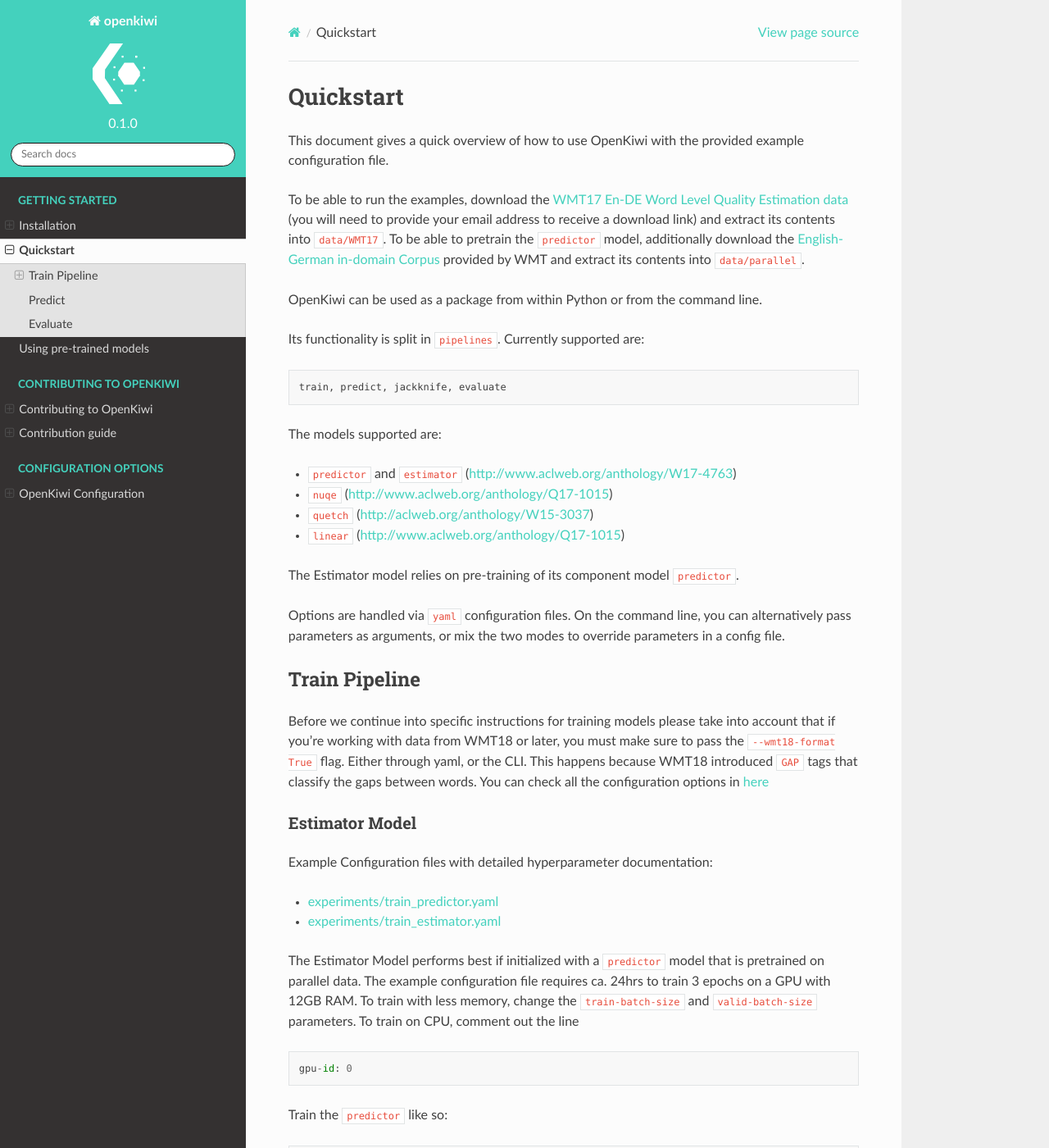
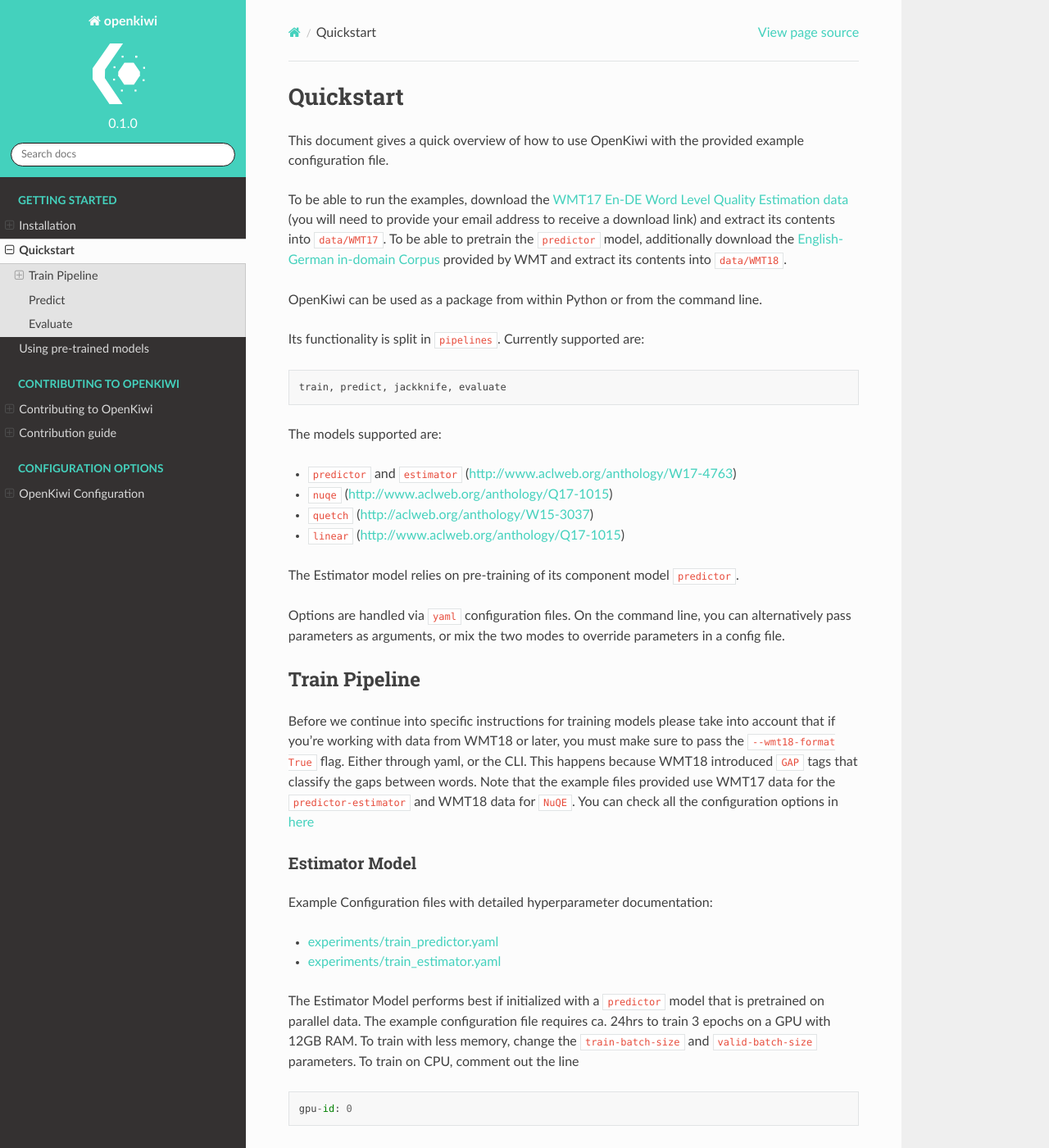
Before and after one commit to Unbabel/OpenKiwi, a Sphinx documentation site: the page built from docs/quickstart.md, in a window 1280 px wide and 1400 px high. Shown: the whole window at 82% size. Built offline with Sphinx 7.4.7 and the Read the Docs theme 2.0.0, drawn with Linux system fonts in a browser that asks for light colours; pages that are not in the unit, such as notebooks, are missing from menus.

Commit message:
Clean up example yaml files

```diff
--- a/docs/quickstart.md
+++ b/docs/quickstart.md
@@ -3,7 +3,7 @@
 
 This document gives a quick overview of how to use OpenKiwi with the provided example configuration file.
 
-To be able to run the examples, download the [WMT17 En-DE Word Level Quality Estimation data](https://lindat.mff.cuni.cz/repository/xmlui/bitstream/handle/11372/LRT-1974/task2_en-de_training-dev.tar.gz) (you will need to provide your email address to receive a download link) and extract its contents into `data/WMT17`. To be able to pretrain the `predictor` model, additionally download the [English-German in-domain Corpus](https://www.quest.dcs.shef.ac.uk/wmt18_files_qe/corpus_en-de.tar.gz) provided by WMT and extract its contents into `data/parallel`.
+To be able to run the examples, download the [WMT17 En-DE Word Level Quality Estimation data](https://lindat.mff.cuni.cz/repository/xmlui/bitstream/handle/11372/LRT-1974/task2_en-de_training-dev.tar.gz) (you will need to provide your email address to receive a download link) and extract its contents into `data/WMT17`. To be able to pretrain the `predictor` model, additionally download the [English-German in-domain Corpus](https://www.quest.dcs.shef.ac.uk/wmt18_files_qe/corpus_en-de.tar.gz) provided by WMT and extract its contents into `data/WMT18`.
 
 
 OpenKiwi can be used as a package from within Python or from the command line.
@@ -32,6 +32,8 @@
 that if you're working with data from WMT18 or later, you must make sure to pass the
 `--wmt18-format True` flag. Either through yaml, or the CLI. This happens because WMT18
 introduced `GAP` tags that classify the gaps between words.
+Note that the example files provided use WMT17 data for the `predictor-estimator` and
+WMT18 data for `NuQE`.
 You can check all the configuration options in :ref:`here <train-flags>`
 
 #### Estimator Model
```
Also changed, not shown: 6 other files.
